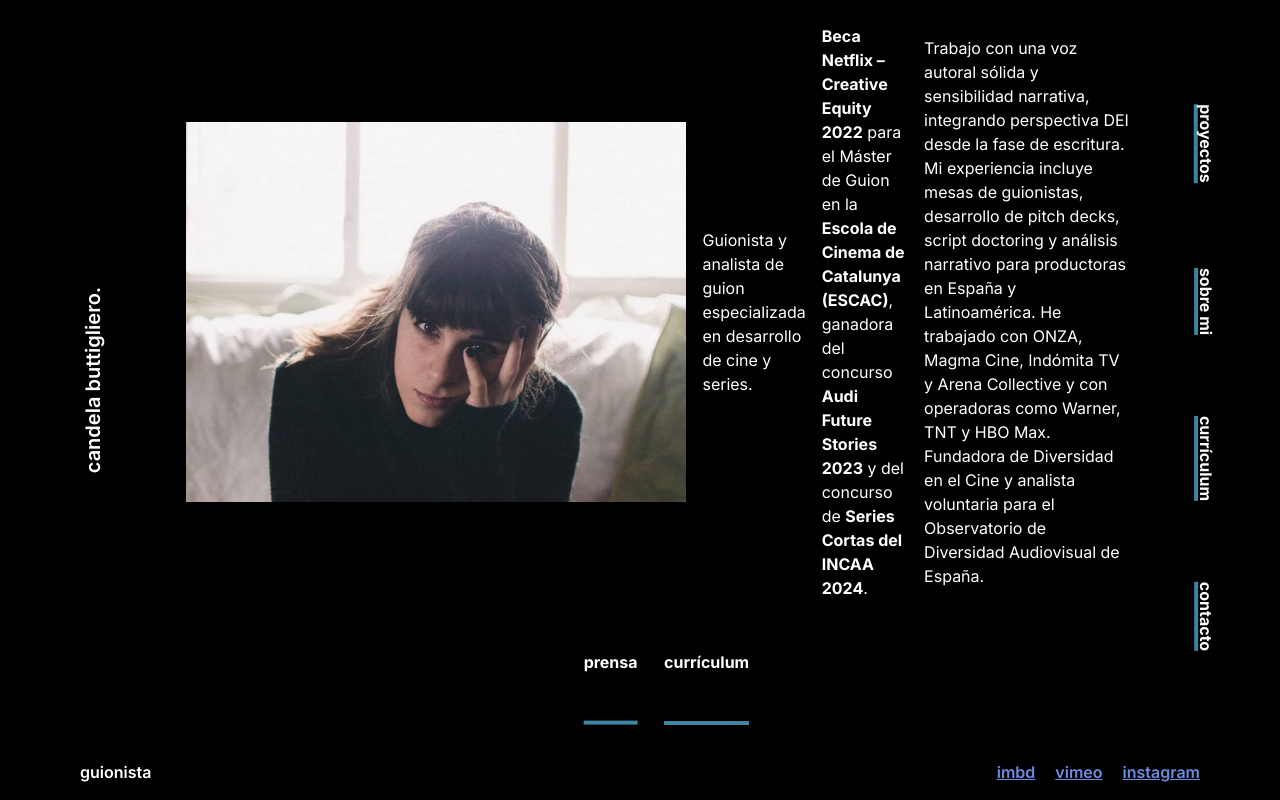
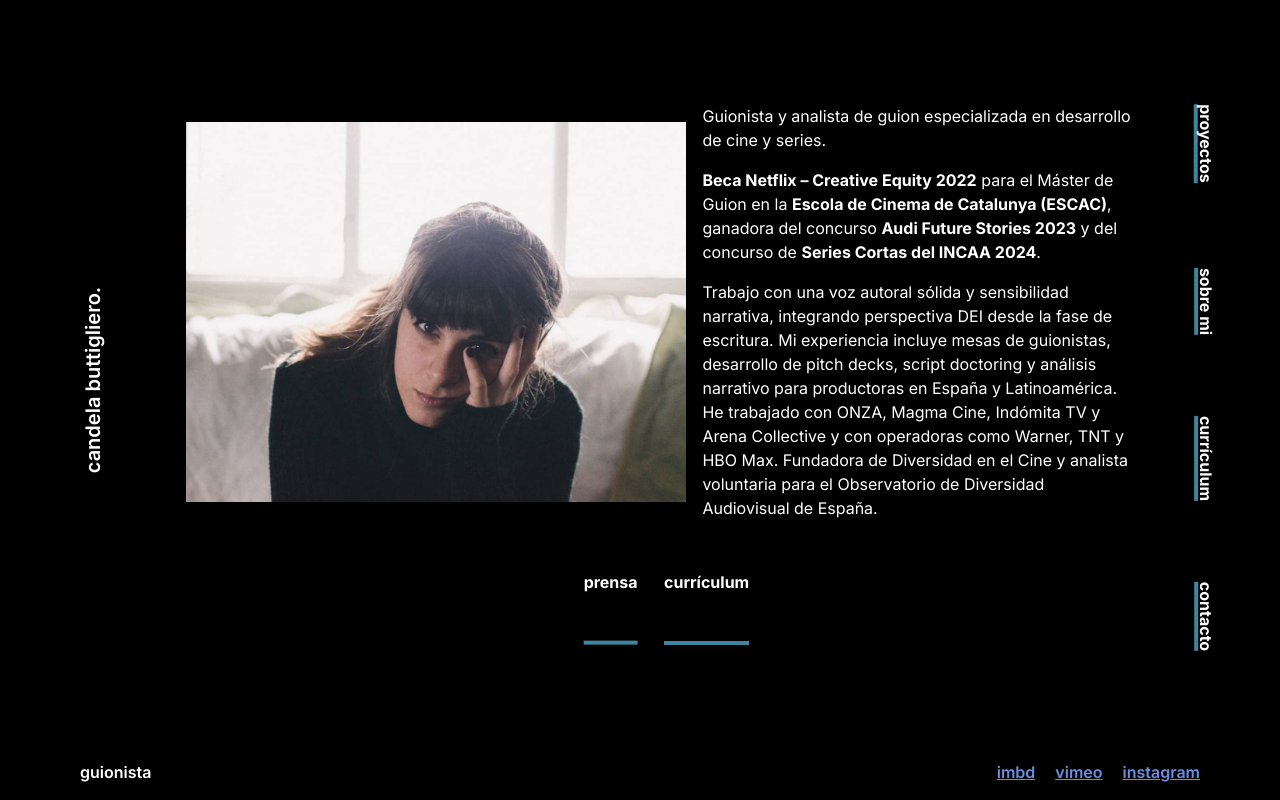
Before and after one commit to candebut/candebut, a Next.js app in the folder my-app/: page /sobre-mi in a window 1280 px wide. Built offline with nearby package versions, Linux system fonts and the light colour scheme.

Commit message:
fix: text

```diff
--- a/my-app/src/app/globals.css
+++ b/my-app/src/app/globals.css
@@ -359,6 +359,11 @@ footer {
     display: flex;
     align-items: center;
     gap: 1rem;
+    flex-direction: row;
+    .text {
+      display: flex;
+      flex-direction: column;
+    }
   }
   a {
     color: hsla(196, 55%, 68%, 0.75);
--- a/my-app/src/app/sobre-mi/page.tsx
+++ b/my-app/src/app/sobre-mi/page.tsx
@@ -22,8 +22,7 @@ const SobreMi = () => {
               alt='Picture of the author'
             />
             <div className='text'>
-              <p>
-                Guionista y analista de guion especializada en desarrollo de cine y series.</p>
+                <p>Guionista y analista de guion especializada en desarrollo de cine y series.</p>
                 <p><b>Beca Netflix – Creative Equity 2022</b> para el Máster de Guion en la <b>Escola de Cinema de Catalunya (ESCAC)</b>, ganadora del concurso <b>Audi Future Stories 2023</b> y del concurso de <b>Series Cortas del INCAA 2024</b>.</p>
                 <p>Trabajo con una voz autoral sólida y sensibilidad narrativa, integrando perspectiva DEI desde la fase de escritura. Mi experiencia incluye mesas de guionistas, desarrollo de pitch decks, script doctoring y análisis narrativo para productoras en España y Latinoamérica. He trabajado con ONZA, Magma Cine, Indómita TV y Arena Collective y con operadoras como Warner, TNT y HBO Max. Fundadora de Diversidad en el Cine y analista voluntaria para el Observatorio de Diversidad Audiovisual de España.</p>
             </div>
```
